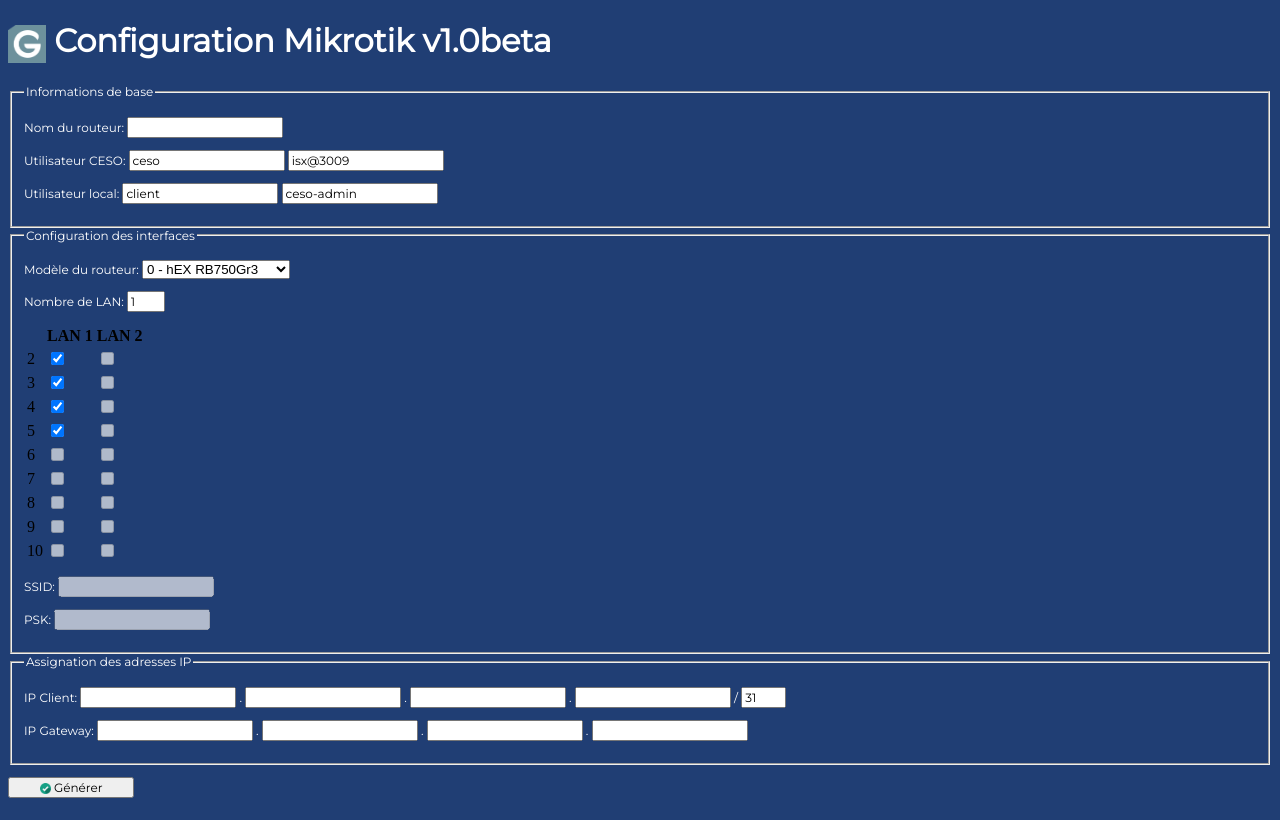
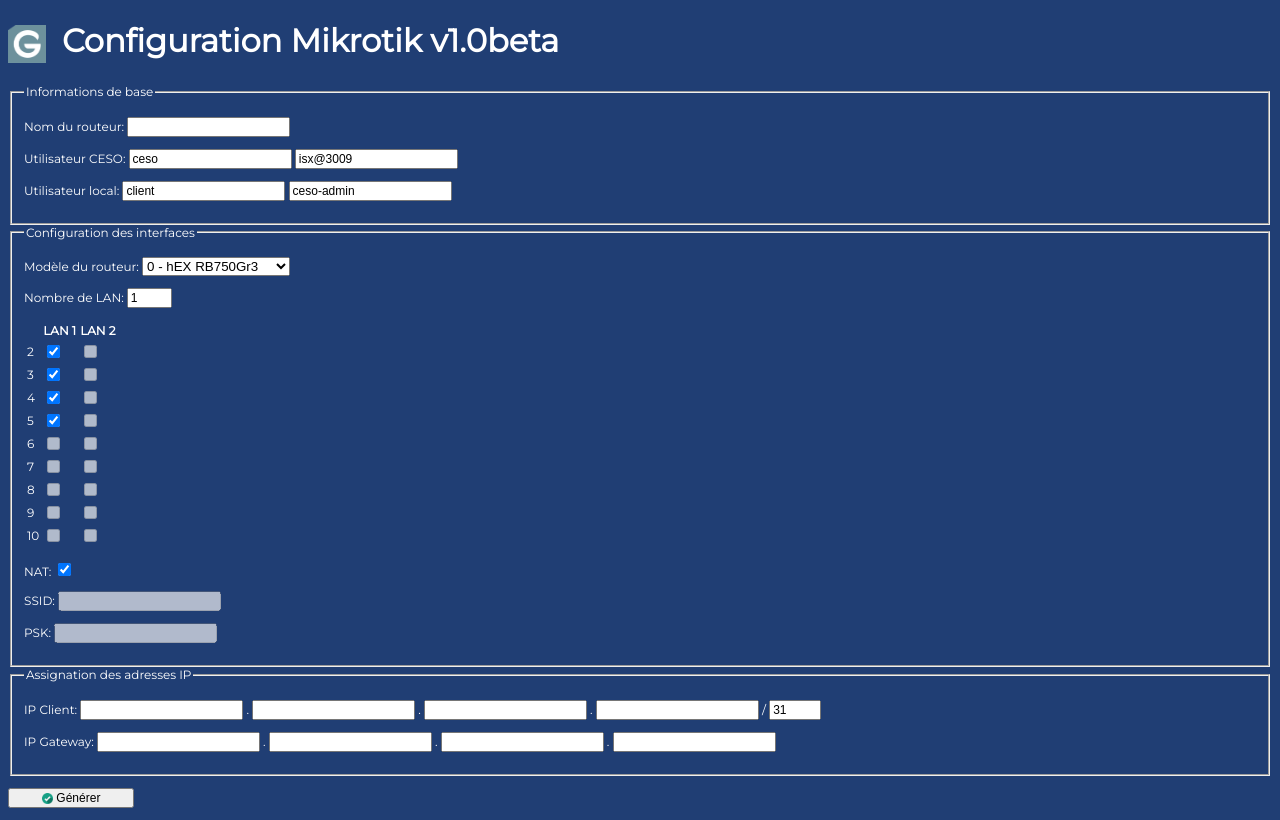
Before and after one commit to rorog2/web_config, a PHP site: page / in a window 1280 px wide. Before the commit the page ends 798 px from the top, so only its background shows below. Run offline with PHP 8.4, Linux system fonts and the light colour scheme.

Commit message:
- Ajout des configurations des routeurs dans l'arborescence - Ajout des derniers éléments du formulaire

```diff
--- a/css/style.css
+++ b/css/style.css
@@ -3,6 +3,7 @@ Body
 */
 body {
 	background-color: #203e74;
+	font-family: 'Montserrat';
 }
 
 /*
@@ -17,19 +18,18 @@ h1 {
 h1 img {
 	width: 3%;
 	vertical-align: middle;
+	margin-right: 0.5em;
 }
 
 /*
 Paragraphe
 */
-p, legend {
-	font-family: 'Montserrat';
+p, legend, th, td {
+	color: white;
 	font-size: 12px;
-	color: white;
 }
 
 input, button {
-	font-family: 'Montserrat';
 	font-size: 12px;
 }
 
--- a/index.php
+++ b/index.php
@@ -13,7 +13,7 @@ $version = "v1.0beta"
 	</head>
 	<body>
 		<main>
-			<h1><img alt="Logo GTO" src="images/gto.png" /> Configuration Mikrotik <?= $version ?></h1>
+			<h1><img alt="Logo GTO" src="images/gto.png" />Configuration Mikrotik <?= $version ?></h1>
 			<form action="index.php" method="post">
 				<fieldset>
 					<legend>Informations de base</legend>
@@ -68,6 +68,10 @@ $version = "v1.0beta"
 						</table>
 					</p>
 					<p>
+						<label for="nat">NAT: </label>
+						<input type="checkbox" name="nat" id="nat" checked />
+					</p>
+					<p>
 						<label for="SSID">SSID: </label>
 						<input type="text" name="ssid" id="ssid" />
 					</p>
--- a/js/main.js
+++ b/js/main.js
@@ -33,6 +33,7 @@ for (var i = 2; i <= 10; i++) {
 	index = "2" + i;
 	interfaceLAN2[i] = document.getElementById(index);
 }
+var nat = document.getElementById("nat");
 var ssid = document.getElementById("ssid");
 var psk = document.getElementById("psk");
 var ipClient = ["", "", "", "", "", "", "", "", ""];
```
Also changed, not shown: 5 other files.
